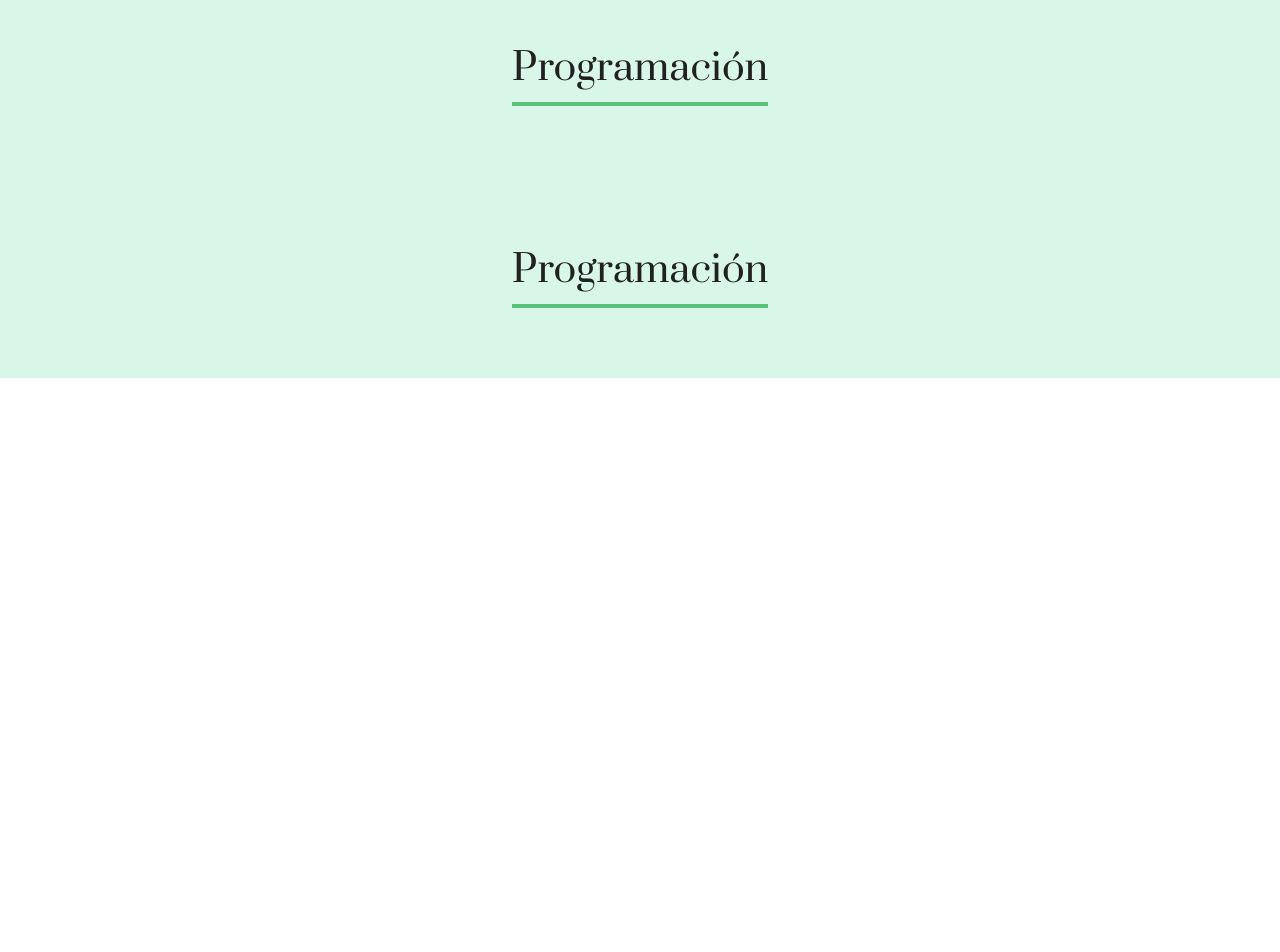
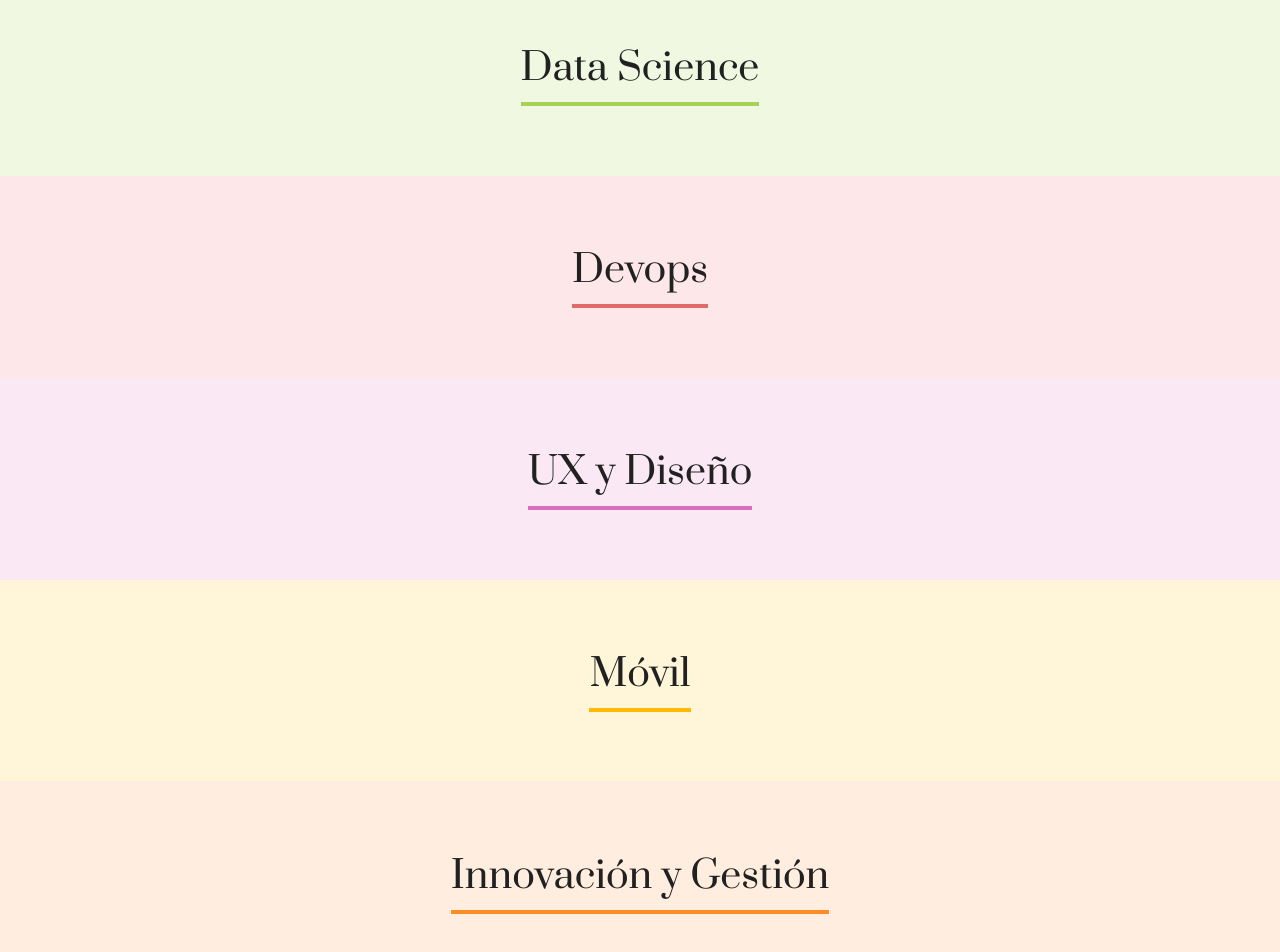
Before and after one commit to LordAngel12/webMiOrganizacion-React, a React (Create React App) app: page / in a window 1280 px wide. Shown: the part 1092-2044 px from the top of the page. Before the commit the page ends 1470 px from the top, so only its background shows below. Built offline with nearby package versions, Linux system fonts and the light colour scheme.

Commit message:
V.01 Avance 03

```diff
--- a/src/App.js
+++ b/src/App.js
@@ -3,8 +3,7 @@ import "./App.css";
 import Header from "./componentes/Header/Header";
 import Formulario from "./componentes/Formulario/Formulario";
 import MiOrg from "./componentes/MiOrg";
-import Equipo from "./componentes/Equipo/Equipo";
-
+import Equipo from "./componentes/Equipo";
 
 function App() {
   const [mostrarFormulario, actualizarMostrar] = useState(false);
@@ -13,15 +12,54 @@ function App() {
     actualizarMostrar(!mostrarFormulario);
   };
 
+  const equipos = [
+    {
+      titulo: "Programación",
+      ColorPrimario: "#57C278",
+      ColorSegundario: "#D9F7E9",
+    },
+    {
+      titulo: "Front End",
+      ColorPrimario: "#82CFFA",
+      ColorSegundario: "#E8F8FF",
+    },
+    {
+      titulo: "Data Science",
+      ColorPrimario: "#A6D157",
+      ColorSegundario: "#F0F8E2",
+    },
+    {
+      titulo: "Devops",
+      ColorPrimario: "#E06B69",
+      ColorSegundario: "#FDE7E8",
+    },
+    {
+      titulo: "UX y Diseño",
+      ColorPrimario: "#DB6EBF",
+      ColorSegundario: "#FAE9F5",
+    },
+    {
+      titulo: "Móvil",
+      ColorPrimario: "#FFBA05",
+      ColorSegundario: "#FFF5D9",
+    },
+
+    {
+      titulo: "Innovación y Gestión",
+      ColorPrimario: "#FF8A29",
+      ColorSegundario: "#FFEEDF",
+    },
+  ];
+
   return (
     <div>
       <Header />
-      {mostrarFormulario === true ? <Formulario /> : <div></div>}
+      {mostrarFormulario === true ? <Formulario  equipos={equipos.map((equipo) => equipo.titulo )}/> : <div></div>}
       <MiOrg cambiarMostrar={cambiarMostrar} />
-      <Equipo />
-      <Equipo/>
-      <Equipo/>
-      <Equipo/>
+      {equipos.map((equipo) => {
+        console.log("Equipo :", equipo);
+        return <Equipo datos={equipo} key={equipo.titulo} />;
+      })}
     </div>
   );
 }
--- a/src/componentes/Equipo/Equipo.css
+++ b/src/componentes/Equipo/Equipo.css
@@ -1,6 +1,5 @@
 .equipo{
     width:100%;
-    background-color: #D9F7E9;
     padding:32px ;
     box-sizing: border-box;
     text-align: center;
--- a/src/componentes/Equipo/Equipo.js
+++ /dev/null
@@ -1,16 +0,0 @@
-import "./Equipo.css"
-
-
-const Equipo = () => {
-    return <section className="equipo">
-        <h3>Programación </h3>
-        <div className="Colaboradores">
-
-
-
-        </div>
-    </section>
-}
-
-
-export default Equipo
--- /dev/null
+++ b/src/componentes/Equipo/index.js
@@ -0,0 +1,25 @@
+import "./Equipo.css";
+
+const Equipo = (props) => {
+
+
+  const{ ColorPrimario ,ColorSegundario , titulo } = props.datos
+
+
+  const estilosTitulo = { borderColor:ColorPrimario}
+
+  const obj = {
+    backgroundColor: ColorSegundario
+  }
+
+  return (
+    <section className="equipo" style={obj}>
+      <h3 style={estilosTitulo}> {titulo} </h3>
+      <div className="Colaboradores"></div>
+    </section>
+  );
+};
+
+
+
+export default Equipo;
--- a/src/componentes/ListaOpciones/ListaOpciones.js
+++ b/src/componentes/ListaOpciones/ListaOpciones.js
@@ -1,29 +1,23 @@
 import "./ListaOpciones.css";
 
 const ListaOpciones = (props) => {
-  const equipos = [
-    "Programación",
-    "Front Programación",
-    "Data Science",
-    "Devops",
-    "UX y Diseño",
-    "Móvil",
-    "Innovación y Gestión",
-  ];
-
   const manejarCambio = (e) => {
-    console.log("cambio" , e.target.value)
-    props.actualizarEquipo (e.target.value)
-
-  }
+    console.log("cambio", e.target.value);
+    props.actualizarEquipo(e.target.value);
+  };
 
   return (
     <div className="Lista-opciones">
       <label>Equipos</label>
       <select value={props.valor} onChange={manejarCambio}>
-        <option value="" disabled defaultValue="" hidden>Selecionar Equipo</option>
-        {equipos.map((equipo, index) => <option key={index} value={equipo}>{equipo}</option>
-        )}
+        <option value="" disabled defaultValue="" hidden>
+          Selecionar Equipo
+        </option>
+        {props.equipos.map((equipo, index) => (
+          <option key={index} value={equipo}>
+            {equipo}
+          </option>
+        ))}
       </select>
     </div>
   );
--- a/src/componentes/formulario/formulario.js
+++ b/src/componentes/formulario/formulario.js
@@ -4,7 +4,7 @@ import CampoTexto from "../CampoTexto";
 import ListaOpciones from "../ListaOpciones/ListaOpciones";
 import Boton from "../Boton/Boton";
 
-const Formulario = () => {
+const Formulario = (props) => {
   const [nombre, actualizarNombre] = useState("");
   const [puesto, actualizarPuesto] = useState("");
   const [foto, actualizarFoto] = useState("");
@@ -50,7 +50,8 @@ const Formulario = () => {
         />
         <ListaOpciones
           valor={equipo}
-          actualizarEquipo={actualizarEquipo} />
+          actualizarEquipo={actualizarEquipo}
+          equipos ={props.equipos}/>
         <Boton texto="Crear" />
       </form>
     </section>
```
